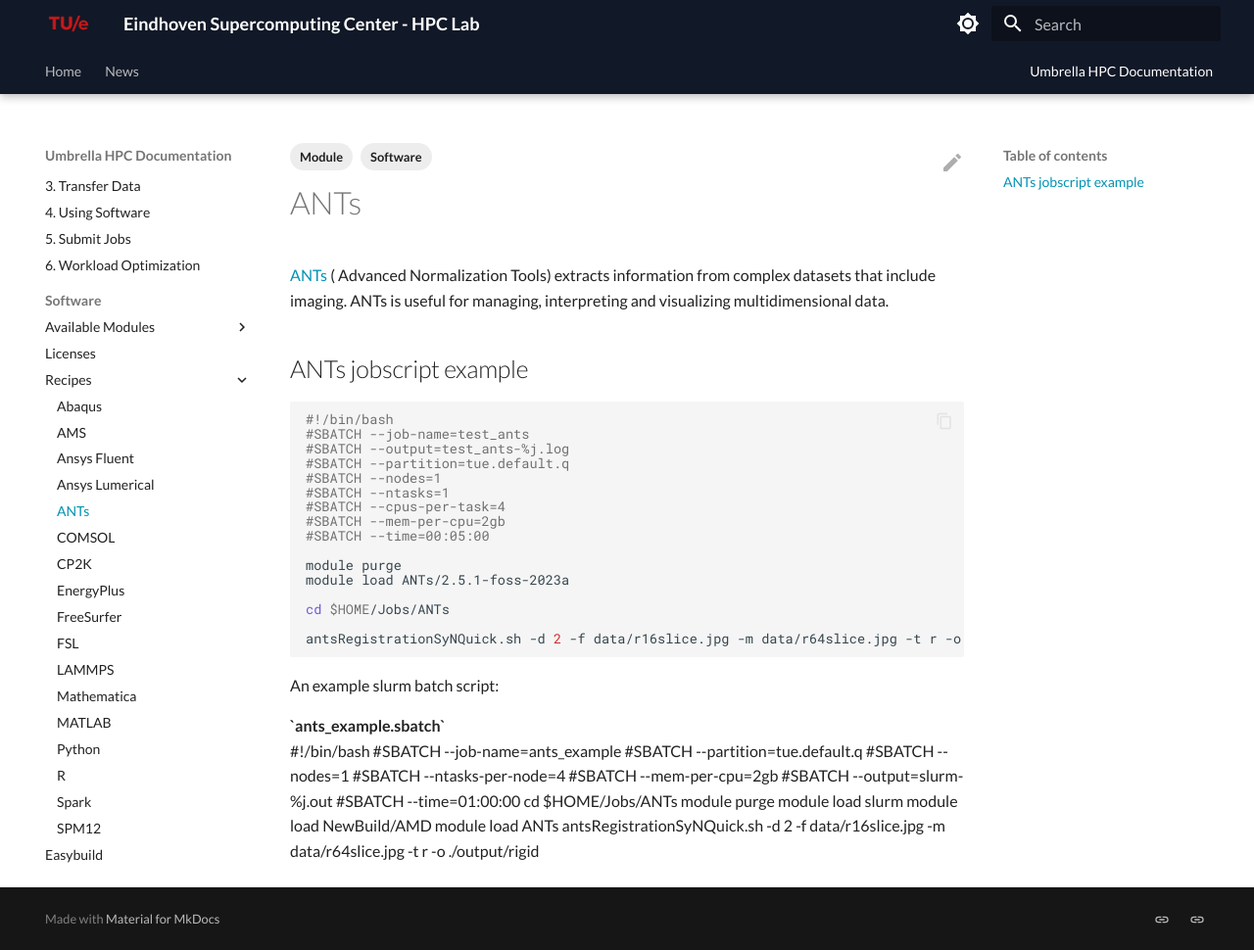
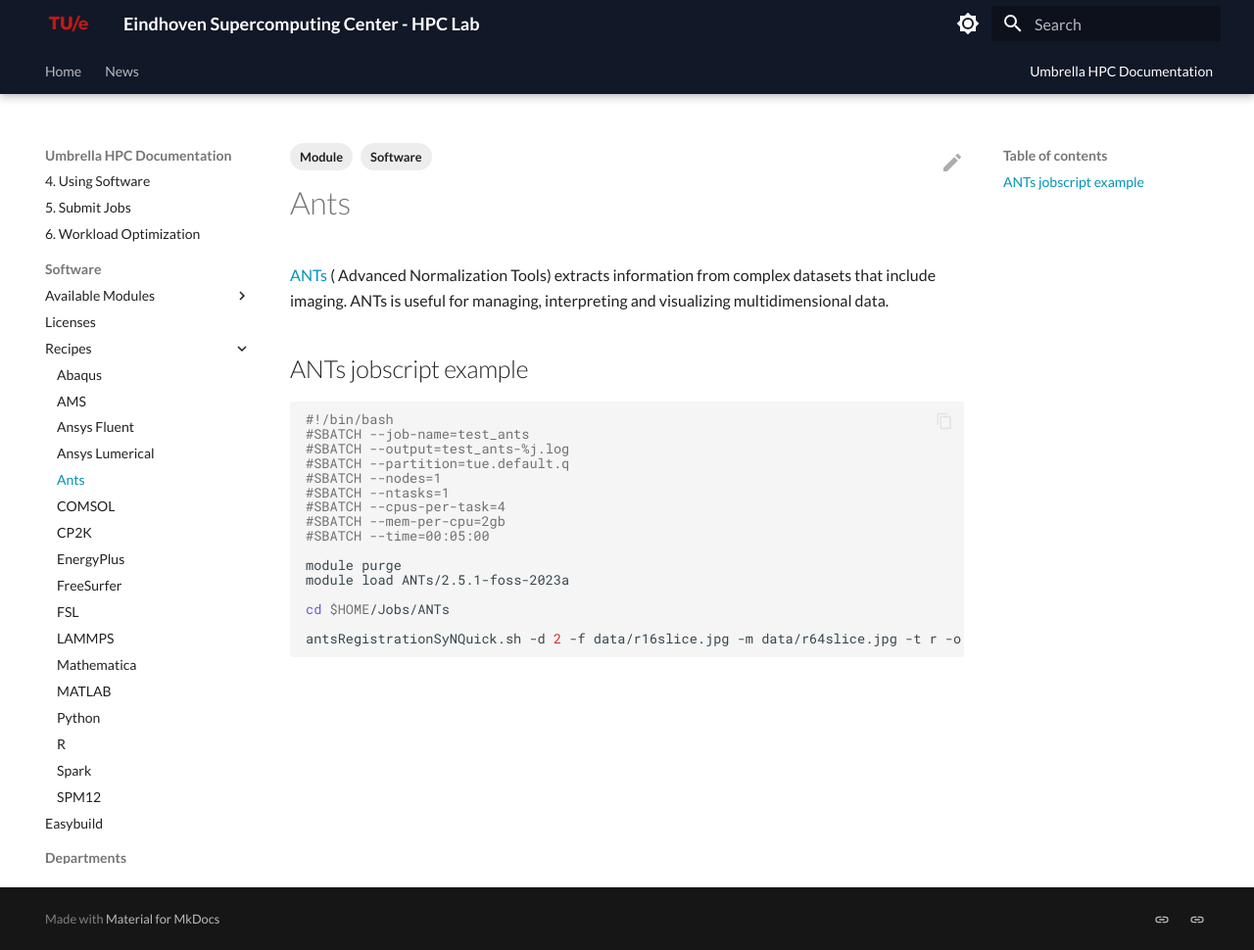
Before and after one commit to gferhpc/supercomputing.tue.nl, an MkDocs documentation site: the page built from pages/documentation/software/recipes/ants.md, in a window 1280 px wide and 970 px high. Shown: the whole window at 98% size. Built offline with MkDocs 1.6.1 and Material for MkDocs 9.7.7, drawn with Linux system fonts in a browser that asks for light colours.

Commit message:
Update ants.md

````diff
--- a/pages/documentation/software/recipes/ants.md
+++ b/pages/documentation/software/recipes/ants.md
@@ -1,7 +1,7 @@
 ---
+Title: ANTs
 tags: [Software, Module]
 ---
-# ANTs
 
 [ANTs](http://stnava.github.io/ANTs/) ( Advanced Normalization Tools) extracts information
 from complex datasets that include imaging.
@@ -26,33 +26,4 @@
 cd $HOME/Jobs/ANTs
 
 antsRegistrationSyNQuick.sh -d 2 -f data/r16slice.jpg -m data/r64slice.jpg -t r -o ./output/rigid
-
 ```
-
-
-An example slurm batch script:
-
-<div class="toccolours mw-collapsible mw-collapsed">
-<div style="font-weight: bold; line-height: 1.6;">
-
-`ants_example.sbatch`
-
-</div>
-
-    #!/bin/bash
-    #SBATCH --job-name=ants_example
-    #SBATCH --partition=tue.default.q
-    #SBATCH --nodes=1
-    #SBATCH --ntasks-per-node=4
-    #SBATCH --mem-per-cpu=2gb
-    #SBATCH --output=slurm-%j.out
-    #SBATCH --time=01:00:00
-
-    cd $HOME/Jobs/ANTs
-    module purge
-    module load slurm
-    module load NewBuild/AMD
-    module load ANTs
-    antsRegistrationSyNQuick.sh -d 2 -f data/r16slice.jpg -m data/r64slice.jpg -t r -o ./output/rigid
-
-</div>
````
